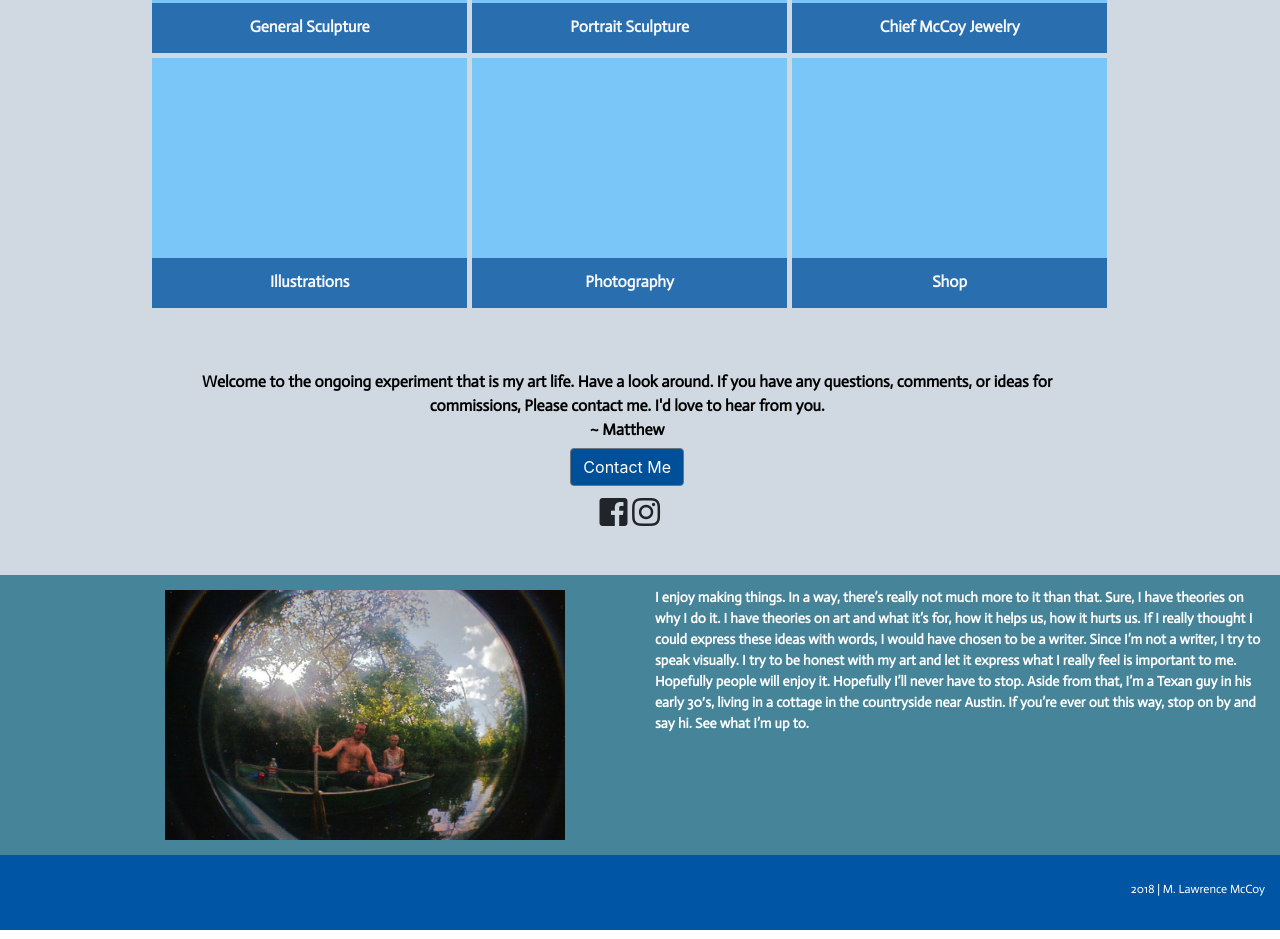
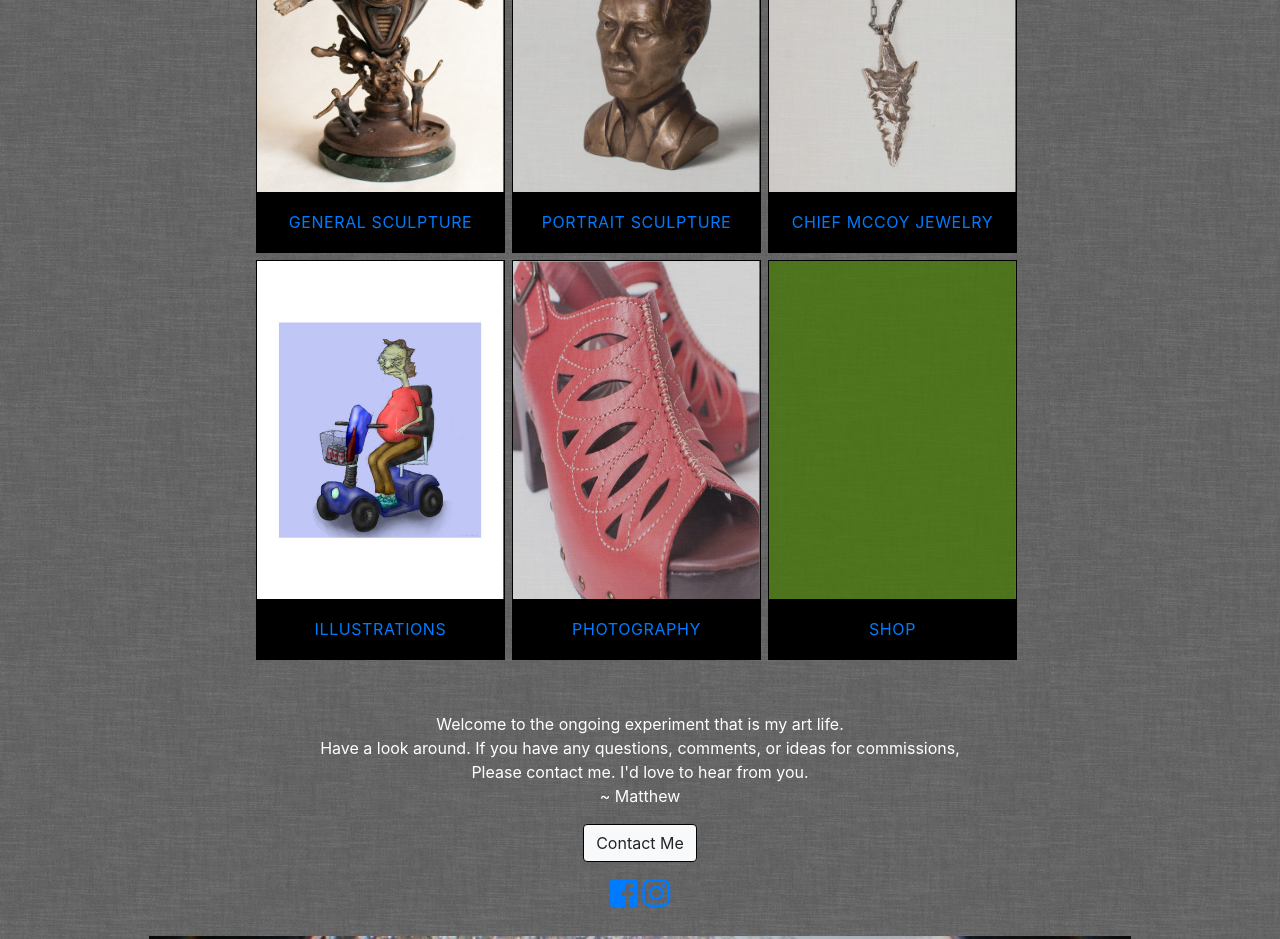
Before and after one commit to jevgarcia22/evar22, a plain HTML site: page mlawrencemccoy/index.html in a window 1280 px wide. Shown: the part 479-1418 px from the top of the page. Drawn offline with nearby package versions, Linux system fonts and the light colour scheme; a web font is replaced by a local one.

Commit message:
index and style changes

```diff
--- a/mlawrencemccoy/index.html
+++ b/mlawrencemccoy/index.html
@@ -15,72 +15,87 @@
   </head>
   <body>
     <div class="main-container">
-<!-- header -->
-      <div class="header">
+      <div class="header"> <!-- header -->
         <h1>M. Lawrence McCoy</h1>
         <h3>Artist, Sculptor, Something else?</h3>
       </div>
-<!-- image grid -->
-      <!-- first row -->
-      <div class="row">
+
+      <div class="row" id="image-row"> <!-- first row -->
         <div class="col-sm">
-          <div class="title">
+          <a href="galleries/flex-gallery.html">
+            <img src="images/general/spring.jpg" id="cover-image-left"/>
+            <div class="title" id="first">
               <p>General Sculpture</p>
             </div>
+          </a>
         </div>
         <div class="col-sm">
-          <div class="title">
+            <a href="galleries/lightbox-gallery.html">
+            <img src="images/portrait/bowie-neat.jpg" id="cover-image"/>
+            <div class="title" id="second">
               <p>Portrait Sculpture</p>
             </div>
+          </a>
+        </div>
+
+        <div class="col-sm">
+          <a href="galleries/css-gallery.html">
+            <img src="images/jewelry/accuracy.jpg" id="cover-image"/>
+            <div class="title" id="third">
+              <p>Chief McCoy Jewelry</p>
+            </div>
+          </a>
+        </div>
+      </div> <!-- closes first row -->
+      <div class="row" id="image-row"> <!-- second row -->
+        <div class="col-sm">
+          <a href="galleries/responsive-side-by-side.html">
+            <img src="images/illustrations/scooter.jpg" id="cover-image-left"/>
+            <div class="title" id="fourth">
+              <p>Illustrations</p>
+            </div>
+          </a>
         </div>
         <div class="col-sm">
-          <div class="title">
-            <p>Chief McCoy Jewelry</p>
+          <a href="galleries/css-gallery.html">
+            <img src="images/photography/red-shoes.jpg" id="cover-image"/>
+            <div class="title" id="fifth">
+              <p>Photography</p>
+            </div>
+          </a>
+        </div>
+        <div class="col-sm">
+          <a href="#">
+            <img src="images/misc/placeholder.jpg" id="cover-image"/>
+            <div class="title" id="sixth">
+              <p>Shop</p>
+            </div>
+          </a>
+        </div>
+      </div><!-- closes second row -->
+
+    <div class="row"> <!-- introduction -->
+      <div class="col-lg">
+        <p class="contact-text">Welcome to the ongoing experiment that is my art life.<br>
+                   Have a look around. If you have any questions, comments,
+                   or ideas for commissions, <br>Please contact me. I'd love
+                   to hear from you.<br>
+                   ~ Matthew</p>
+        <a href="contact.html" class="btn btn-light">Contact Me</a>
+        <div class="contact-methods">
+          <a href="https://www.facebook.com/matthewlmccoy">
+            <i class="fab fa-facebook-square fa-2x"></i>
+          </a>
+          <a href="https://www.instagram.com/mlawrencemccoy/?hl=en">
+            <i class="fab fa-instagram fa-2x"></i>
+          </a>
         </div>
       </div>
-      </div>
-      <!-- second row -->
+    </div> <!-- introduction close -->
+
     <div class="row">
-        <div class="col-sm">
-          <div class="title">
-            <p>Illustrations</p>
-          </div>
-        </div>
-        <div class="col-sm">
-          <div class="title">
-            <p>Photography</p>
-          </div>
-        </div>
-        <div class="col-sm">
-          <div class="title">
-            <p>Shop</p>
-          </div>
-        </div>
-      </div>
-<!-- contact me -->
-    <div class="row">
-      <div class="col-lg">
-        <p class="contact-text">Welcome to the ongoing experiment that is my art life.
-                   Have a look around. If you have any questions, comments,
-                   or ideas for commissions, Please contact me. I'd love
-                   to hear from you.<br>
-                   ~ Matthew</p>
-        <button type="button" class="btn btn-secondary">Contact Me</button>
-        <div class="contact-methods">
-          <i class="fab fa-facebook-square fa-2x"></i>
-          <i class="fab fa-instagram fa-2x"></i>
-        </div>
-      </div>
-    </div>
-<!-- bio section -->
-        <div class="row" id="bio-section">
-          <div class="col">
-            <div class="pic">
-              <img src="images/misc/self.jpg" id="self"/>
-            </div>
-          </div>
-          <div class="col">
-            <div class="bio">
+      <div class="parallax">
+        <div class="col-md" id="bio-text">
           <p>I enjoy making things. In a way, there’s really not
             much more to it than that. Sure, I have theories on why
             I do it. I have theories on art and what it’s for, how
@@ -92,51 +107,23 @@
             Hopefully I’ll never have to stop. Aside from that, I’m a Texan
             guy in his early 30′s, living in a cottage in the countryside
             near Austin. If you’re ever out this way, stop on by and say hi.
-                See what I’m up to.</p>
+            See what I’m up to.
+          </p>
         </div>
       </div>
     </div>
+
 <!-- copyright -->
-      <div class="copyright">
-        <p class="copyright-text">2018 | M. Lawrence McCoy<p>
+    <div class="row" id="footer-container">
+      <div class="col-xl" id="footer-text">
+        <hr style="border:.5px solid #1d2b99;width:75%;">
+        <p id="ftext1">2018 | M. Lawrence McCoy</p><br>
+        <p id="ftext2">designed by me</p>
       </div>
     </div>
 
+    <!-- Optional JavaScript -->
 
-          <!-- <img src="images/general/bowie-neat-scaled-color.jpg"/>
-          <div class="section-title-box">
-            <p class="section-title">Portrait<br>Sculpture</p>
-          </div> -->
-        <!-- </div>
-        <div class="col-sm-4">
-          <img src="images/general/arrow-scaled.jpg"/>
-          <p class="section-title">Chief McCoy<br>Jewelry</p>
-        </div>
-      </div>
-      <div class="row">
-        <div class="col-sm-4">
-          <img src="images/general/deer-scaled.jpg"/>
-          <p class="section-title">Illustrations</p>
-      </div>
-      <div class="col-sm-4">
-        <img src="images/general/stbarbara-scaled.jpg"/>
-        <p class="section-title">Photography</p>
-      </div>
-      <div class="col-sm-4">
-        <img src="images/general/placeholder.jpg"/>
-        <p class="section-title">Shop</p> -->
-      <!-- </div> -->
-    <!-- </div>
-    </div>
-  </div> -->
-
-
-
-
-
-
-
-    <!-- Optional JavaScript -->
     <!-- jQuery first, then Popper.js, then Bootstrap JS -->
     <script src="https://code.jquery.com/jquery-3.2.1.slim.min.js" integrity="sha384-KJ3o2DKtIkvYIK3UENzmM7KCkRr/rE9/Qpg6aAZGJwFDMVNA/GpGFF93hXpG5KkN" crossorigin="anonymous"></script>
     <script src="https://cdnjs.cloudflare.com/ajax/libs/popper.js/1.12.9/umd/popper.min.js" integrity="sha384-ApNbgh9B+Y1QKtv3Rn7W3mgPxhU9K/ScQsAP7hUibX39j7fakFPskvXusvfa0b4Q" crossorigin="anonymous"></script>
--- a/mlawrencemccoy/styles.css
+++ b/mlawrencemccoy/styles.css
@@ -1,49 +1,73 @@
+#cover-image {
+  height: 85%;
+  width: 99.5%;
+  opacity: .7;
+}
+
+#cover-image-left {
+  height: 85%;
+  width: 99.5%;
+}
+
 .main-container {
   height: 100%;
   width: 100%;
   margin: auto;
-  background-color: #d0d9e1;
+  background-image: url("images/misc/grey_wash_wall.png");
 }
 
 .header {
   width: 100%;
-  padding-top: 100px;
+  padding-top: 150px;
   padding-bottom: 75px;
 }
 
-.row {
-  width: 75%;
-  margin-left: 11.5%;
+#image-row {
+  width: 60%;
+  margin-left: 20%;
 }
 
 .col-sm {
-  background-color: #66c2ff;
-  opacity: .8;
-  height: 250px;
-  width: 100%;
-  margin-left: 5px;
-  margin-bottom: 5px;
-  overflow: auto;
+  height: 400px;
+  border: .8px solid black;
+  margin-right: 7px;
+  margin-bottom: 7px;
+  padding: 0 !important;
+}
+
+a:link {
+    text-decoration: none;
+}
+
+/* a:hover {
+  color: white;
+} */
+
+a:hover div.title {
+  color: white;
+  background-color: #1d2b99;
 }
 
 .title {
-  position: absolute;
-  height: 50px;
-  width: inherit;
-  background-color: #0055a4;
-  bottom: 0px;
-  left: 0;
+  height: 15%;
+  width: 100%;
+  background-color: black;
+  /* color: #f7b602; */
+  font-size: 100%;
+  letter-spacing: .60px;
+  text-transform: uppercase;
+  bottom: 0;
   text-align: center;
+  padding-top: 7%;
 }
 
 .col-md {
-  width: 400px;
-  height: 300px;
+  width: 100%;
 }
 
 .col-lg {
   padding-top: 45px;
-  padding-bottom: 45px;
+  padding-bottom: 25px;
   width: 600px;
   text-align: center;
   margin: auto;
@@ -51,41 +75,13 @@
 
 .contact-methods {
   margin-top: 10px;
-  margin-left: 5px;
+  margin-left: 20px;
+  margin-right: 20px;
 }
 
 .btn {
-  margin-top: -10px;
-  background-color: #004f99;
-}
-
-.copyright {
-  height: 75px;
-  width: auto;
-  background-color: #0055a4;
-  bottom: 0;
-}
-
-#bio-section {
-  width: 100% !important;
-  margin: 0 !important;
-  height: 280px;
-  background-color: #468499;
-
-}
-
-#self {
-  margin-left: 150px;
-  margin-top: 15px;
-  height:250px;
-  width:400px;
-}
-
-.bio {
-  left: 0;
-  /* margin: auto; */
-  /* margin-right: 25%; */
-  font-size: 14px;
+  margin-bottom: 5px;
+  border: solid black .5px;
 }
 
 /* ---------------- text ---------------- */
@@ -94,37 +90,65 @@ h1 {
   font-weight: bolder;
   text-align: center;
   font-family: 'Bungee Inline', cursive;
+  color: #1d2b99;
 }
 
 h3 {
   text-align: center;
   font-family: 'Love Ya Like A Sister', cursive;
+  color: #f7b602;
 }
 
-p {
-  padding-top: 12px;
+#bio-text {
+  text-align: center;
+  margin-top: 20%;
+  padding-left: 10%;
+  padding-right: 10%;
+  font-size: 90%;
   font-weight: bolder;
+  font-style: italic;
   color: white;
   font-family: 'Actor', sans-serif;
 }
 
 .contact-text {
-    font-size: 16px;
-    color: black;
+  font-size: 16px;
+  color: white;
 }
 
-.footer-text {
-  padding-top: 9%;
-  padding-left: 15%;
-  padding-right: 15%;
+#footer-text {
+  top: 350px;
   text-align: center;
-  color: black;
 }
 
-.copyright-text {
-  padding-top: 25px;
-  padding-right: 15px;
-  float: right;
-  font-weight: lighter;
+#ftext1 {
+  font-size: 14px;
+  font-weight: bold;
+  margin-top: 25px;
+  margin-bottom: -25px;
+  color: white;
+}
+
+#ftext2 {
+  font-style: italic;
   font-size: 12px;
+  color: white;
 }
+
+#footer-container {
+  margin-bottom: 400px;
+}
+
+/* ---------------- parallax ---------------- */
+.parallax {
+  background-image: url("images/misc/self.jpg");
+  height: 475px;
+  width: 75%;
+  margin: auto;
+
+  background-attachment: fixed;
+  background-position: center;
+  background-repeat: no-repeat;
+  background-size: cover;
+
+}
```
Lines whose indentation alone changed are shown as unchanged.
